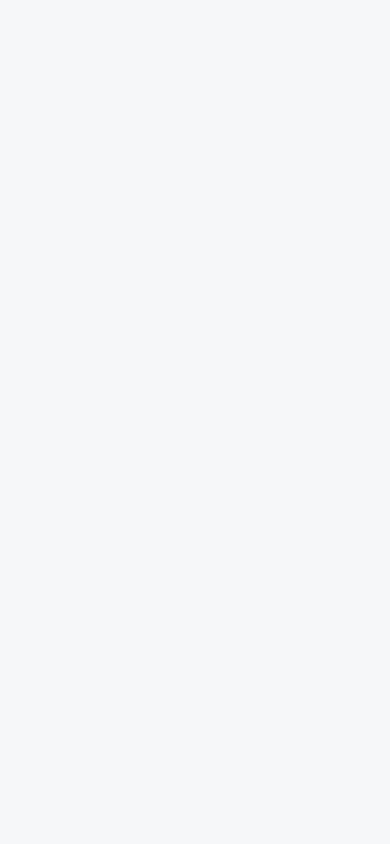
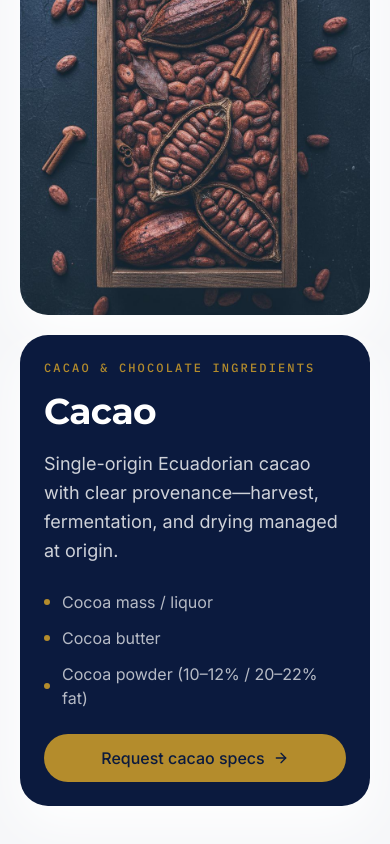
Before and after one commit to rasmuslindahl-beep/fivestar, a React (Vite) app in the folder Kimi_Agent_Five-Star Imports Web Design/app/: page / in a window 390 px wide. Shown: the part 1104-1948 px from the top of the page. Built offline with nearby package versions, Linux system fonts and the light colour scheme.

Commit message:
Update CacaoSection.tsx

```diff
--- a/Kimi_Agent_Five-Star Imports Web Design/app/src/sections/CacaoSection.tsx
+++ b/Kimi_Agent_Five-Star Imports Web Design/app/src/sections/CacaoSection.tsx
@@ -13,6 +13,9 @@ export default function CacaoSection() {
   const bulletsRef = useRef<HTMLUListElement>(null);
 
   useEffect(() => {
+    const isDesktop = window.matchMedia('(min-width: 768px)').matches;
+    if (!isDesktop) return;
+
     const section = sectionRef.current;
     const textCard = textCardRef.current;
     const photoCard = photoCardRef.current;
@@ -34,44 +37,43 @@ export default function CacaoSection() {
         }
       });
 
-      // Entrance phase (0% - 30%)
       scrollTl
-        .fromTo(textCard,
+        .fromTo(
+          textCard,
           { x: '-60vw', opacity: 0 },
           { x: 0, opacity: 1, ease: 'none' },
           0
         )
-        .fromTo(photoCard,
+        .fromTo(
+          photoCard,
           { x: '60vw', opacity: 0 },
           { x: 0, opacity: 1, ease: 'none' },
           0
         )
-        .fromTo(headline,
+        .fromTo(
+          headline,
           { y: 60, opacity: 0 },
           { y: 0, opacity: 1, ease: 'none' },
           0.05
         )
-        .fromTo(bulletItems,
+        .fromTo(
+          bulletItems,
           { x: -40, opacity: 0 },
           { x: 0, opacity: 1, stagger: 0.02, ease: 'none' },
           0.1
-        );
-
-      // Settle phase (30% - 70%) - hold position
-
-      // Exit phase (70% - 100%)
-      scrollTl
-        .fromTo(textCard,
+        )
+        .fromTo(
+          textCard,
           { x: 0, opacity: 1 },
           { x: '-18vw', opacity: 0, ease: 'power2.in' },
           0.7
         )
-        .fromTo(photoCard,
+        .fromTo(
+          photoCard,
           { x: 0, opacity: 1 },
           { x: '18vw', opacity: 0, ease: 'power2.in' },
           0.7
         );
-
     }, section);
 
     return () => ctx.revert();
@@ -88,9 +90,58 @@ export default function CacaoSection() {
     <section
       ref={sectionRef}
       id="cacao"
-      className="relative w-full h-screen bg-off-white overflow-hidden z-20"
+      className="relative w-full min-h-screen md:h-screen bg-off-white overflow-hidden z-20"
     >
-      <div className="absolute inset-0 flex items-center justify-center px-[6vw]">
+      {/* Mobile Layout */}
+      <div className="md:hidden px-5 pt-24 pb-10 space-y-5">
+        <div className="rounded-3xl overflow-hidden shadow-card">
+          <img
+            src="/cacao_beans.jpg"
+            alt="Cocoa beans"
+            className="w-full h-[46vh] object-cover"
+          />
+        </div>
+
+        <div className="rounded-3xl bg-navy shadow-card p-6 flex flex-col gap-6">
+          <div>
+            <span className="micro-label text-gold block mb-4">
+              CACAO & CHOCOLATE INGREDIENTS
+            </span>
+
+            <h2 className="text-white text-4xl leading-[1] font-heading font-bold mb-5">
+              Cacao
+            </h2>
+
+            <p className="text-white/80 text-lg leading-relaxed mb-6">
+              Single-origin Ecuadorian cacao with clear provenance—harvest, fermentation, and drying managed at origin.
+            </p>
+
+            <ul className="space-y-3">
+              {[
+                'Cocoa mass / liquor',
+                'Cocoa butter',
+                'Cocoa powder (10–12% / 20–22% fat)'
+              ].map((item, i) => (
+                <li key={i} className="flex items-center gap-3 text-white/70">
+                  <span className="w-1.5 h-1.5 rounded-full bg-gold flex-shrink-0" />
+                  {item}
+                </li>
+              ))}
+            </ul>
+          </div>
+
+          <button
+            onClick={scrollToContact}
+            className="group bg-gold hover:bg-gold/90 text-navy px-6 py-3 rounded-full font-medium flex items-center justify-center gap-2 transition-all duration-300"
+          >
+            Request cacao specs
+            <ArrowRight className="w-4 h-4 transition-transform" />
+          </button>
+        </div>
+      </div>
+
+      {/* Desktop Layout */}
+      <div className="absolute inset-0 hidden md:flex items-center justify-center px-[6vw]">
         {/* Text Card - Left */}
         <div
           ref={textCardRef}
```
